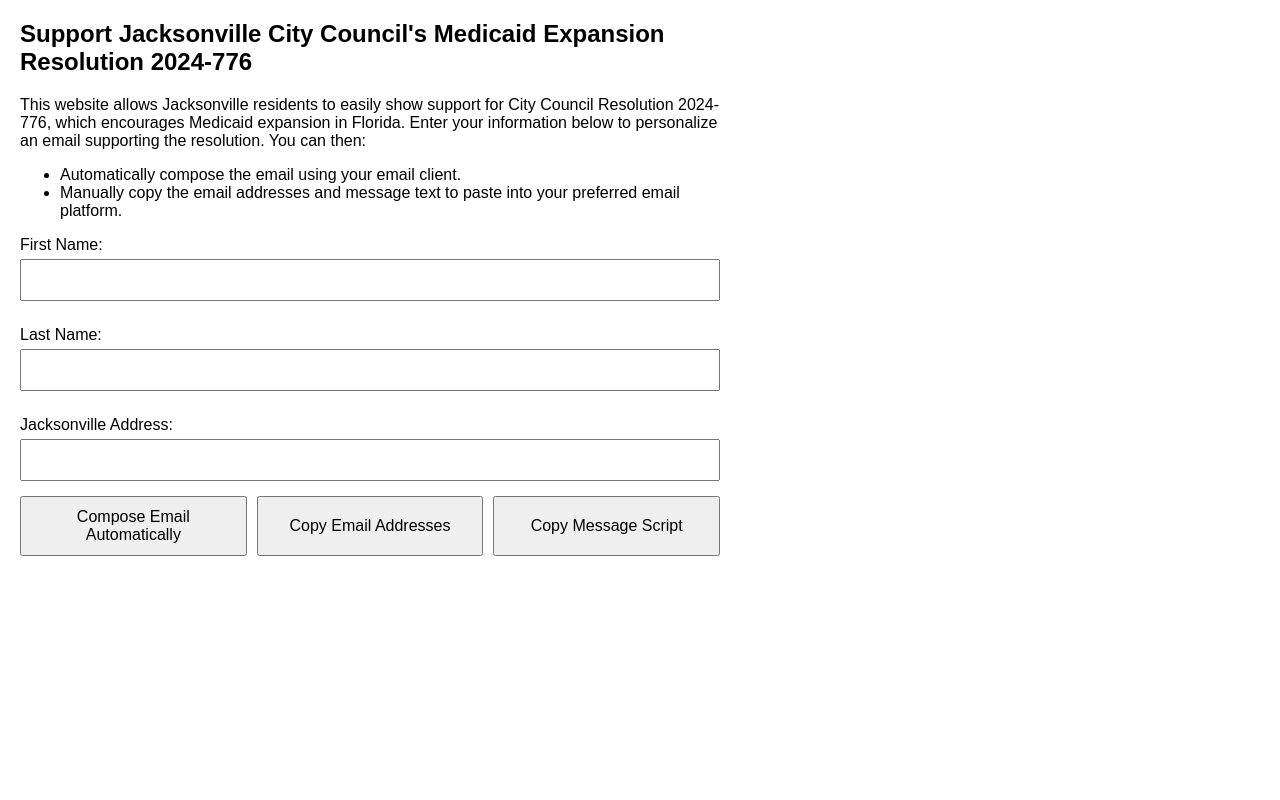
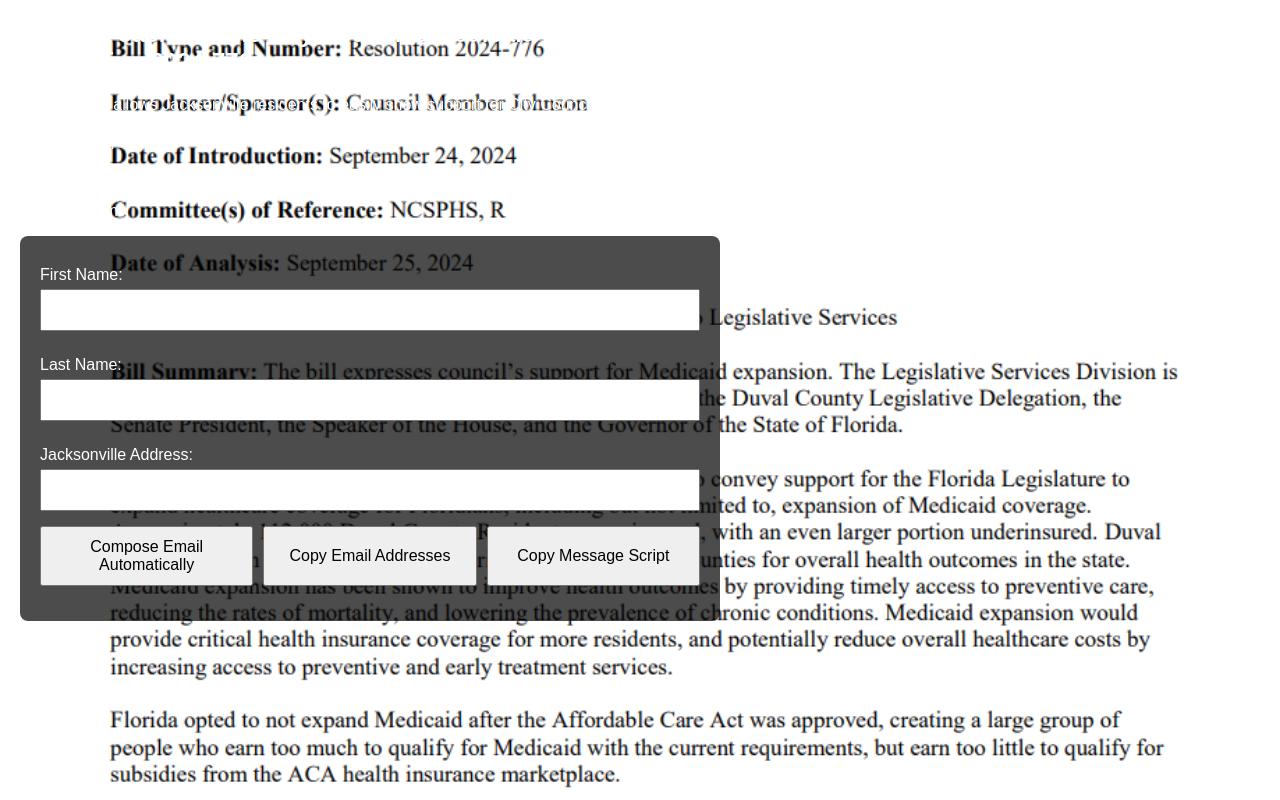
Before and after one commit to KWDJ1/-, a plain HTML site: page index.html in a window 1280 px wide. Drawn offline with Linux system fonts and the light colour scheme.

Commit message:
Update index.html

```diff
--- a/index.html
+++ b/index.html
@@ -5,11 +5,30 @@
     <meta name="viewport" content="width=device-width, initial-scale=1.0">
     <title>Support Medicaid Expansion - Jacksonville</title>
     <style>
-        /* Basic styling for a clean, readable layout */
-        body { font-family: Arial, sans-serif; margin: 20px; max-width: 700px; }
+        /* Set the background image for the entire page */
+        body {
+            font-family: Arial, sans-serif;
+            margin: 20px;
+            max-width: 700px;
+            /* Background image properties */
+            background-image: url('https://raw.githubusercontent.com/KWDJ1/-/main/cojbackground.png');
+            background-size: cover; /* Ensures the background image covers the entire page */
+            background-position: center; /* Centers the background image */
+            background-repeat: no-repeat; /* Prevents the image from repeating */
+            color: white; /* Adjust text color to stand out on the background */
+        }
+
+        /* Basic styling for form elements */
         label { display: block; margin: 10px 0 5px; }
         input, button { width: 100%; padding: 10px; margin-bottom: 15px; font-size: 1em; }
         .button-group { display: flex; gap: 10px; }
+
+        /* Adding a semi-transparent background to the form for readability */
+        form {
+            background-color: rgba(0, 0, 0, 0.7); /* Semi-transparent black */
+            padding: 20px;
+            border-radius: 8px;
+        }
     </style>
 </head>
 <body>
```
